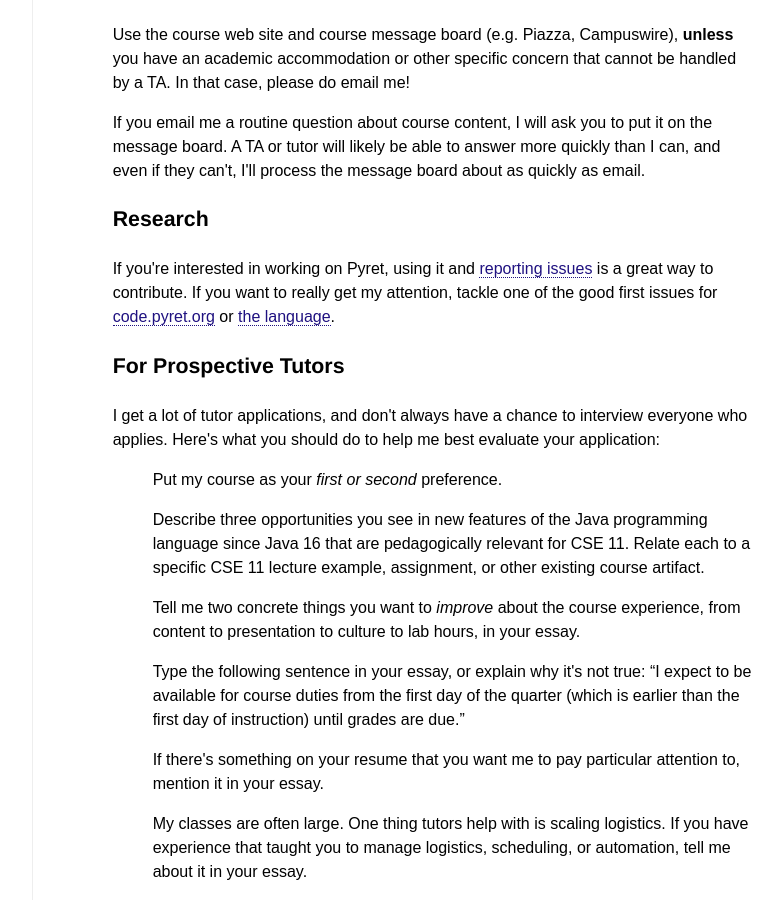
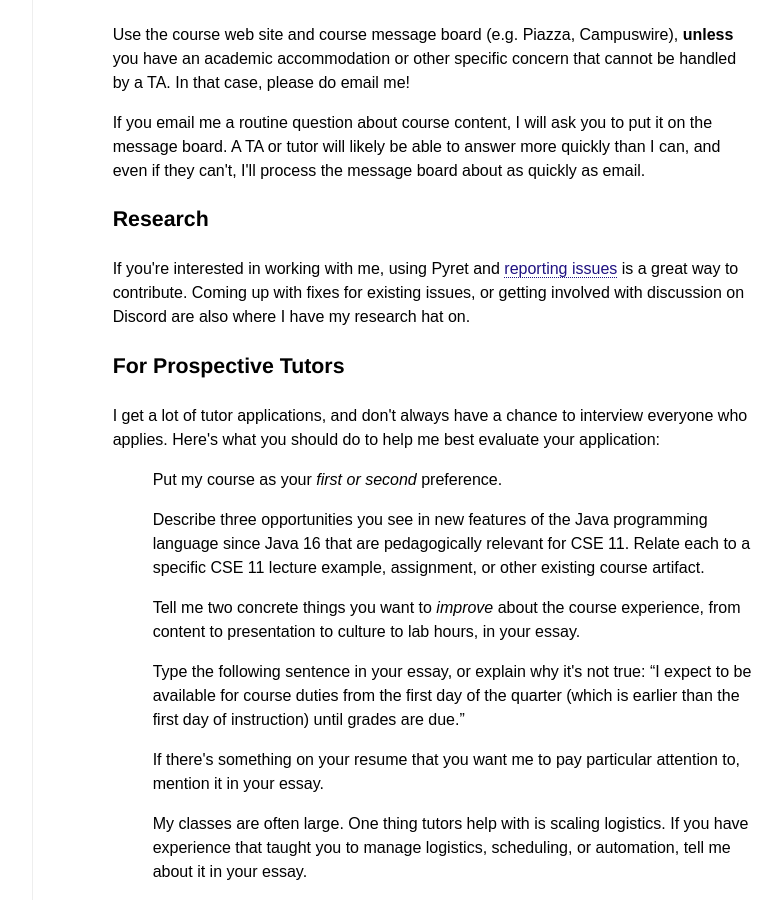
Before and after one commit to jpolitz/jpolitz.github.com, a Jekyll site: the page built from contact/index.html, in a window 1280 px wide and 900 px high, scrolled down 1192 px. Shown: the whole window, without its empty margins (235-1017 px from the left). Built offline with Jekyll 4.4.1, drawn with Linux system fonts in a browser that asks for light colours.

Commit message:
Revise contribution details for Pyret
Updated the contribution section to clarify ways to get involved.

```diff
--- a/contact/index.html
+++ b/contact/index.html
@@ -85,13 +85,8 @@ about as quickly as email.
 
 <h3>Research</h3>
 
-<p>If you're interested in working on Pyret, using it and <a href="https://github.com/brownplt/pyret-lang/issues">reporting issues</a> is a
-great way to contribute.  If you want to really get my attention, tackle one of
-the good first issues for <a
-href="https://github.com/brownplt/code.pyret.org/labels/Good%20First%20Issue">code.pyret.org</a>
-or <a
-href="https://github.com/brownplt/pyret-lang/labels/Good%20First%20Issue">the
-language</a>.</p>
+<p>If you're interested in working with me, using Pyret and <a href="https://github.com/brownplt/pyret-lang/issues">reporting issues</a> is a
+great way to contribute. Coming up with fixes for existing issues, or getting involved with discussion on Discord are also where I have my research hat on.</p>
 
 
 <a id="tutor"></a>
```
